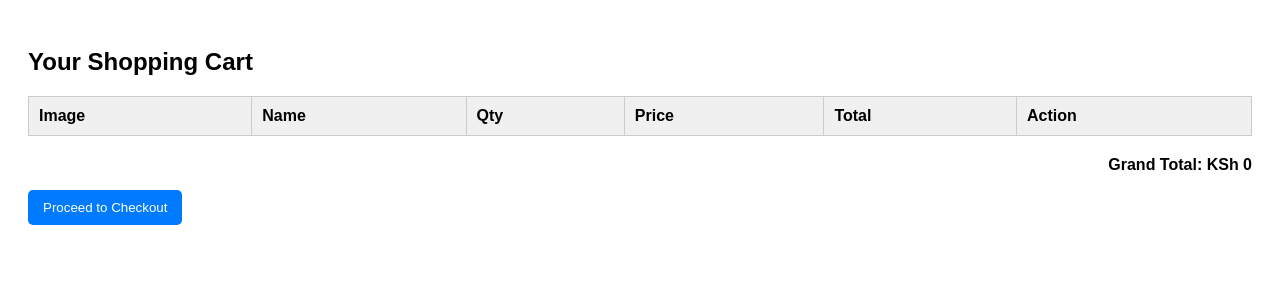
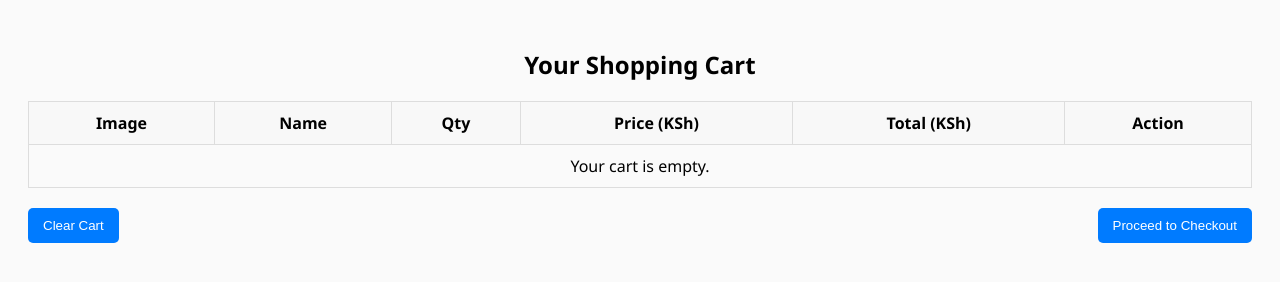
Before and after one commit to betbestt/bm-trading-llp, a plain HTML site: page cart.html in a window 1280 px wide. Drawn offline with Linux system fonts and the light colour scheme.

Commit message:
Update cart.html

```diff
--- a/cart.html
+++ b/cart.html
@@ -4,14 +4,16 @@
   <meta charset="UTF-8">
   <title>Your Cart - B&M Trading LLP</title>
   <style>
-    body { font-family: Arial, sans-serif; padding: 20px; }
+    body { font-family: 'Segoe UI', sans-serif; padding: 20px; background: #fafafa; }
+    h2 { text-align: center; }
     table { width: 100%; border-collapse: collapse; margin-top: 20px; }
-    th, td { border: 1px solid #ccc; padding: 10px; text-align: left; }
-    th { background: #f0f0f0; }
-    img { width: 60px; height: 60px; object-fit: cover; }
+    th, td { border: 1px solid #ddd; padding: 10px; text-align: center; }
+    th { background: #f8f8f8; }
+    img { width: 60px; height: 60px; object-fit: cover; border-radius: 5px; }
     .total { font-weight: bold; margin-top: 20px; text-align: right; }
     .btn { background: #007bff; color: white; padding: 10px 15px; border: none; cursor: pointer; border-radius: 5px; }
     .btn:hover { background: #0056b3; }
+    .actions { display: flex; justify-content: space-between; margin-top: 20px; }
   </style>
 </head>
 <body>
@@ -22,15 +24,19 @@
         <th>Image</th>
         <th>Name</th>
         <th>Qty</th>
-        <th>Price</th>
-        <th>Total</th>
+        <th>Price (KSh)</th>
+        <th>Total (KSh)</th>
         <th>Action</th>
       </tr>
     </thead>
     <tbody id="cart-body"></tbody>
   </table>
   <p class="total" id="cart-total"></p>
-  <button class="btn" id="checkout">Proceed to Checkout</button>
+
+  <div class="actions">
+    <button class="btn" id="clear-cart">Clear Cart</button>
+    <button class="btn" id="checkout">Proceed to Checkout</button>
+  </div>
 
   <script>
     function loadCart() {
@@ -40,6 +46,12 @@
       body.innerHTML = "";
       let total = 0;
 
+      if (cart.length === 0) {
+        body.innerHTML = "<tr><td colspan='6'>Your cart is empty.</td></tr>";
+        totalElem.textContent = "";
+        return;
+      }
+
       cart.forEach((item, index) => {
         const itemTotal = item.price * item.quantity;
         total += itemTotal;
@@ -48,8 +60,8 @@
             <td><img src="${item.image}" alt="${item.name}"></td>
             <td>${item.name}</td>
             <td>${item.quantity}</td>
-            <td>KSh ${item.price}</td>
-            <td>KSh ${itemTotal}</td>
+            <td>${item.price.toLocaleString()}</td>
+            <td>${itemTotal.toLocaleString()}</td>
             <td><button class="btn remove" data-index="${index}">Remove</button></td>
           </tr>
         `;
@@ -67,6 +79,11 @@
       }
     });
 
+    document.getElementById("clear-cart").addEventListener("click", () => {
+      localStorage.removeItem("cart");
+      loadCart();
+    });
+
     document.getElementById("checkout").addEventListener("click", () => {
       window.location.href = "checkout.html";
     });
```
